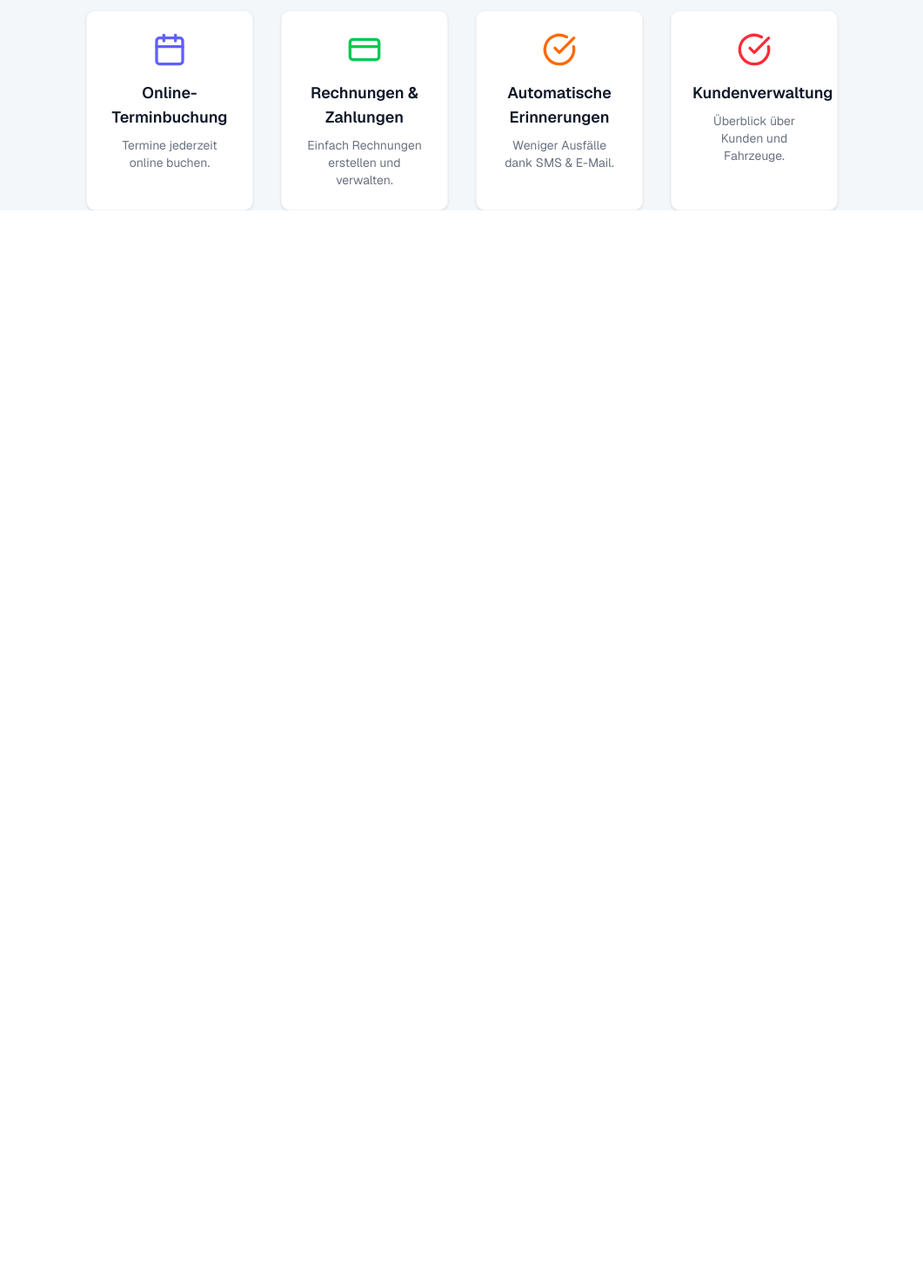
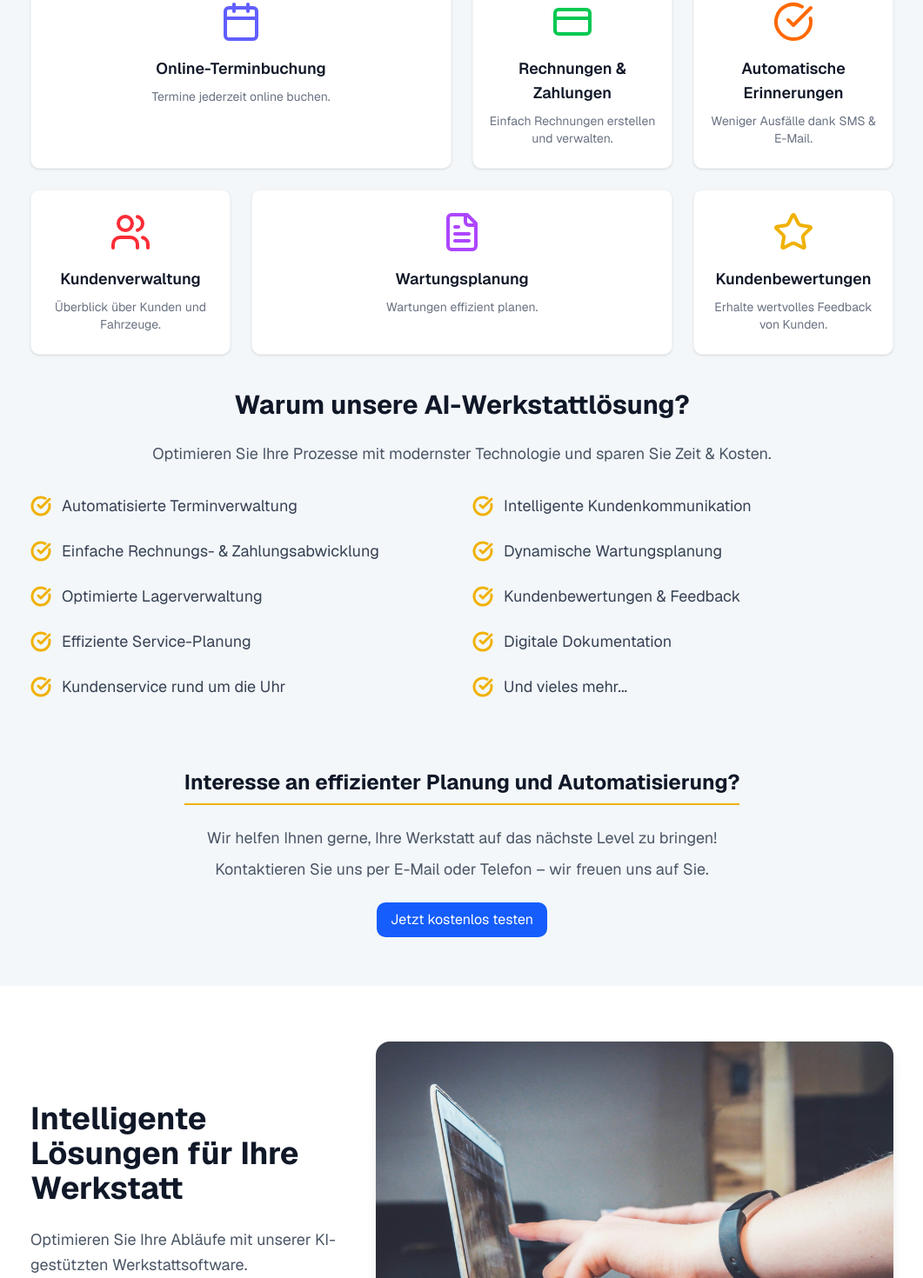
Before and after one commit to ghulamkarimi/ai-werkstatt, a Next.js app: page / in a window 1280 px wide. Shown: the part 1294-2764 px from the top of the page at 87% size, without its empty margins (109-1170 px from the left). Before the commit the page ends 1536 px from the top, so only its background shows below. Built offline with nearby package versions, Linux system fonts and the light colour scheme.

Commit message:
Add deep blue background class, refactor feature cards in landing page, and update button styles

```diff
--- a/src/app/globals.css
+++ b/src/app/globals.css
@@ -121,3 +121,7 @@
     @apply bg-background text-foreground;
   }
 }
+
+.deep-blue {
+  background-color: #013766;
+}
--- a/src/app/page.tsx
+++ b/src/app/page.tsx
@@ -1,11 +1,52 @@
 "use client";
 
 import React from "react";
-import { Calendar, CreditCard, CheckCircle } from "lucide-react";
-import { Button } from "@/componnetsUi/button";
-import { Card, CardContent } from "@/componnetsUi/card";
+import { Calendar, CreditCard, CheckCircle, Users, FileText, Settings, Star } from "lucide-react";
+import { Card, CardContent } from "@/components/ui/card";
 import MaxWithWrapper from "@/components/MaxWithWrapper";
 import MainContent from "@/components/mainContent/MainContent";
+import Consultant from "@/components/consultant/Consultant";
+import FeaturesSection from "@/components/featureSection/FeaturesSection ";
+
+const cards = [
+  {
+    icon: Calendar,
+    title: "Online-Terminbuchung",
+    description: "Termine jederzeit online buchen.",
+    color: "text-indigo-500",
+  },
+  {
+    icon: CreditCard,
+    title: "Rechnungen & Zahlungen",
+    description: "Einfach Rechnungen erstellen und verwalten.",
+    color: "text-green-500",
+  },
+  {
+    icon: CheckCircle,
+    title: "Automatische Erinnerungen",
+    description: "Weniger Ausfälle dank SMS & E-Mail.",
+    color: "text-orange-500",
+  },
+  {
+    icon: Users,
+    title: "Kundenverwaltung",
+    description: "Überblick über Kunden und Fahrzeuge.",
+    color: "text-red-500",
+  },
+  {
+    icon: FileText,
+    title: "Wartungsplanung",
+    description: "Wartungen effizient planen.",
+    color: "text-purple-500",
+  },
+
+  {
+    icon: Star,
+    title: "Kundenbewertungen",
+    description: "Erhalte wertvolles Feedback von Kunden.",
+    color: "text-yellow-500",
+  },
+];
 
 export default function AiWerkstattLanding() {
   return (
@@ -27,57 +68,41 @@ export default function AiWerkstattLanding() {
       </header>
 
       {/* Main Content: Image on Left, Form on Right */}
-      <div className=" w-full">
+      <div className="w-full">
         <MainContent />
       </div>
 
       {/* Features Section */}
-      <MaxWithWrapper className=" grid grid-cols-1 md:grid-cols-2 lg:grid-cols-3 xl:grid-cols-4 gap-8 mt-4">
-        <Card className="bg-white border border-gray-100 rounded-2xl shadow-sm hover:shadow-md transition-all duration-300">
-          <CardContent className="p-6 text-center">
-            <Calendar className="w-10 h-10 text-indigo-500 mx-auto mb-4" />
-            <h3 className="text-lg font-semibold text-gray-900 mb-2">
-              Online-Terminbuchung
-            </h3>
-            <p className="text-gray-500 text-sm">
-              Termine jederzeit online buchen.
-            </p>
-          </CardContent>
-        </Card>
-        <Card className="bg-white border border-gray-100 rounded-2xl shadow-sm hover:shadow-md transition-all duration-300">
-          <CardContent className="p-6 text-center">
-            <CreditCard className="w-10 h-10 text-green-500 mx-auto mb-4" />
-            <h3 className="text-lg font-semibold text-gray-900 mb-2">
-              Rechnungen & Zahlungen
-            </h3>
-            <p className="text-gray-500 text-sm">
-              Einfach Rechnungen erstellen und verwalten.
-            </p>
-          </CardContent>
-        </Card>
-        <Card className="bg-white border border-gray-100 rounded-2xl shadow-sm hover:shadow-md transition-all duration-300">
-          <CardContent className="p-6 text-center">
-            <CheckCircle className="w-10 h-10 text-orange-500 mx-auto mb-4" />
-            <h3 className="text-lg font-semibold text-gray-900 mb-2">
-              Automatische Erinnerungen
-            </h3>
-            <p className="text-gray-500 text-sm">
-              Weniger Ausfälle dank SMS & E-Mail.
-            </p>
-          </CardContent>
-        </Card>
-        <Card className="bg-white border border-gray-100 rounded-2xl shadow-sm hover:shadow-md transition-all duration-300">
-          <CardContent className="p-6 text-center">
-            <CheckCircle className="w-10 h-10 text-red-500 mx-auto mb-4" />
-            <h3 className="text-lg font-semibold text-gray-900 mb-2">
-              Kundenverwaltung
-            </h3>
-            <p className="text-gray-500 text-sm">
-              Überblick über Kunden und Fahrzeuge.
-            </p>
-          </CardContent>
-        </Card>
+      <MaxWithWrapper className="mt-4">
+        <div className="grid gap-6 grid-cols-1 sm:grid-cols-2 md:grid-cols-2 xl:grid-cols-4">
+          {cards.map((card, index) => (
+            <Card
+              key={index}
+              className={`bg-white border border-gray-100 rounded-2xl shadow-sm hover:shadow-md transition-all duration-300
+          ${index % 3 === 0 ? "lg:col-span-2" : "lg:col-span-1"}
+          ${index % 4 === 0 ? "xl:col-span-2" : "xl:col-span-1"}
+          ${
+            index === cards.length - -1 && cards.length % 3 === 2
+              ? "md:col-span-2 lg:col-span-2"
+              : ""
+          }
+        `}
+            >
+              <CardContent className="px-3 py-6 text-center">
+                <card.icon className={`w-12 h-12 ${card.color} mx-auto mb-4`} />
+                <h3 className="text-lg font-semibold text-gray-900 mb-2">
+                  {card.title}
+                </h3>
+                <p className="text-gray-500 text-sm">{card.description}</p>
+              </CardContent>
+            </Card>
+          ))}
+        </div>
       </MaxWithWrapper>
+      <FeaturesSection />
+      <div className="bg-white">
+        <Consultant />
+      </div>
     </div>
   );
 }
--- a/src/components/Header.tsx
+++ b/src/components/Header.tsx
@@ -6,10 +6,10 @@ const Header = () => {
   return (
     <header className="bg-[#013766] text-white">
       {/* Marquee Section: Scrolling Contact Info */}
-      <div className="bg-blue-700 py-3">
+      <div className=" py-3">
         <MaxWithWrapper className="overflow-hidden">
           <Marquee speed={40} gradient={false} pauseOnHover={true}>
-            <div className="flex items-center gap-6 mx-6">
+            <div className="flex items-center gap-20 mx-6">
               {/* Telefon */}
               <span className="flex items-center gap-3">
                 <Phone className="w-5 h-5 text-yellow-400" />
--- a/src/components/MaxWithWrapper.tsx
+++ b/src/components/MaxWithWrapper.tsx
@@ -6,7 +6,7 @@ interface IMaxWithWrapperProps{
 }
 const MaxWithWrapper = ({children,className}:IMaxWithWrapperProps) => {
     return (
-        <div className={`mx-auto w-full max-w-screen-5xl px-2.5 md:px-10 xl:px-52 ${className}`}>
+        <div className={`mx-auto w-full max-w-screen-5xl px-2.5 md:px-10 xl:px-36 ${className}`}>
             {children}
         </div>
     );
--- /dev/null
+++ b/src/components/consultant/Consultant.tsx
@@ -0,0 +1,38 @@
+import MaxWithWrapper from "../MaxWithWrapper";
+
+const Consultant = () => {
+  return (
+    <MaxWithWrapper>
+      <section className="py-16 mt-4 w-full">
+        <div className="flex flex-col lg:flex-row items-center gap-8 w-full">
+          {/* Textbereich */}
+          <div className="w-full lg:w-2/5">
+            <h2 className="text-4xl font-bold text-gray-900 mb-6">
+            Intelligente Lösungen für Ihre Werkstatt
+            </h2>
+            <p className="text-gray-600 text-lg leading-relaxed mb-6">
+            Optimieren Sie Ihre Abläufe mit unserer KI-gestützten Werkstattsoftware.
+              Automatische Terminverwaltung, intelligente Kundenkommunikation und
+              effiziente Rechnungsstellung – alles an einem Ort.
+            </p>
+            <button
+              className="bg-blue-600 text-white px-6 py-3 rounded-lg shadow-md
+                hover:bg-blue-700 transition duration-300"
+            >
+              Mehr Details
+            </button>
+          </div>
+
+          {/* Bildbereich */}
+          <img
+            src="/beratung.jpg"
+            alt="Beratung"
+            className="w-full rounded-2xl shadow-lg h-[500px] object-cover lg:w-3/5"
+          />
+        </div>
+      </section>
+    </MaxWithWrapper>
+  );
+};
+
+export default Consultant;
--- /dev/null
+++ b/src/components/featureSection/FeaturesSection .tsx
@@ -0,0 +1,51 @@
+import { CheckCircle } from "lucide-react";
+import MaxWithWrapper from "../MaxWithWrapper";
+import { Button } from "../ui/button";
+
+const features = [
+    "Automatisierte Terminverwaltung",
+    "Intelligente Kundenkommunikation",
+    "Einfache Rechnungs- & Zahlungsabwicklung",
+    "Dynamische Wartungsplanung",
+    "Optimierte Lagerverwaltung",
+    "Kundenbewertungen & Feedback",
+    "Effiziente Service-Planung",
+    "Digitale Dokumentation",
+    "Kundenservice rund um die Uhr",
+    "Und vieles mehr..."
+  ];
+
+const FeaturesSection = () => {
+  return (
+    <MaxWithWrapper>
+      <section className="py-10 ">
+        <div className="container mx-auto text-center">
+          <h2 className="text-3xl font-bold text-gray-900 mb-6">
+            Warum unsere AI-Werkstattlösung?
+          </h2>
+          <p className="text-gray-600 text-lg mb-8">
+            Optimieren Sie Ihre Prozesse mit modernster Technologie und sparen Sie Zeit & Kosten.
+          </p>
+
+          {/* Feature Liste */}
+          <div className="grid grid-cols-1 lg:grid-cols-2 gap-6">
+            {features.map((feature, index) => (
+              <div key={index} className="flex items-center space-x-3">
+                <CheckCircle className="w-6 h-6 text-yellow-500 stroke-3 " />
+                <span className="text-gray-700 text-lg">{feature}</span>
+              </div>
+            ))}
+          </div>
+        </div>
+        <div className="flex flex-col items-center justify-center mt-20">
+            <h2 className="text-2xl font-bold text-gray-900 mb-6 border-b-2 border-yellow-500 pb-2">Interesse an effizienter Planung und Automatisierung?</h2>
+            <p className="text-gray-600 text-lg">Wir helfen Ihnen gerne, Ihre Werkstatt auf das nächste Level zu bringen!</p>
+            <p className="text-gray-600 text-lg mt-2"> Kontaktieren Sie uns per E-Mail oder Telefon – wir freuen uns auf Sie.</p>
+            <Button className="bg-[#013766] text-white hover:bg-[#013766]/80 mt-6">Jetzt kostenlos testen</Button>
+        </div>
+      </section>
+    </MaxWithWrapper>
+  );
+};
+
+export default FeaturesSection;
--- a/src/components/mainContent/MainContent.tsx
+++ b/src/components/mainContent/MainContent.tsx
@@ -1,4 +1,4 @@
-import { Button } from "@/componnetsUi/button";
+import { Button } from "@/components/ui/button";
 import MaxWithWrapper from "../MaxWithWrapper";
 
 const MainContent = () => {
@@ -74,7 +74,7 @@ const MainContent = () => {
               zu.
             </label>
           </div>
-          <Button className="w-full py-3 bg-indigo-600 text-white rounded-lg font-semibold hover:bg-indigo-700 transition-all duration-300">
+          <Button className="w-full py-3 bg-[#013766] text-white rounded-lg font-semibold  transition-all duration-300">
             Beratung anfordern
           </Button>
         </form>
```
Also changed, not shown: public/beratung.jpg (added), public/consultant.jpg (added), src/components/ui/button.tsx (renamed from src/componnetsUi/button.tsx), src/components/ui/card.tsx (renamed from src/componnetsUi/card.tsx).
